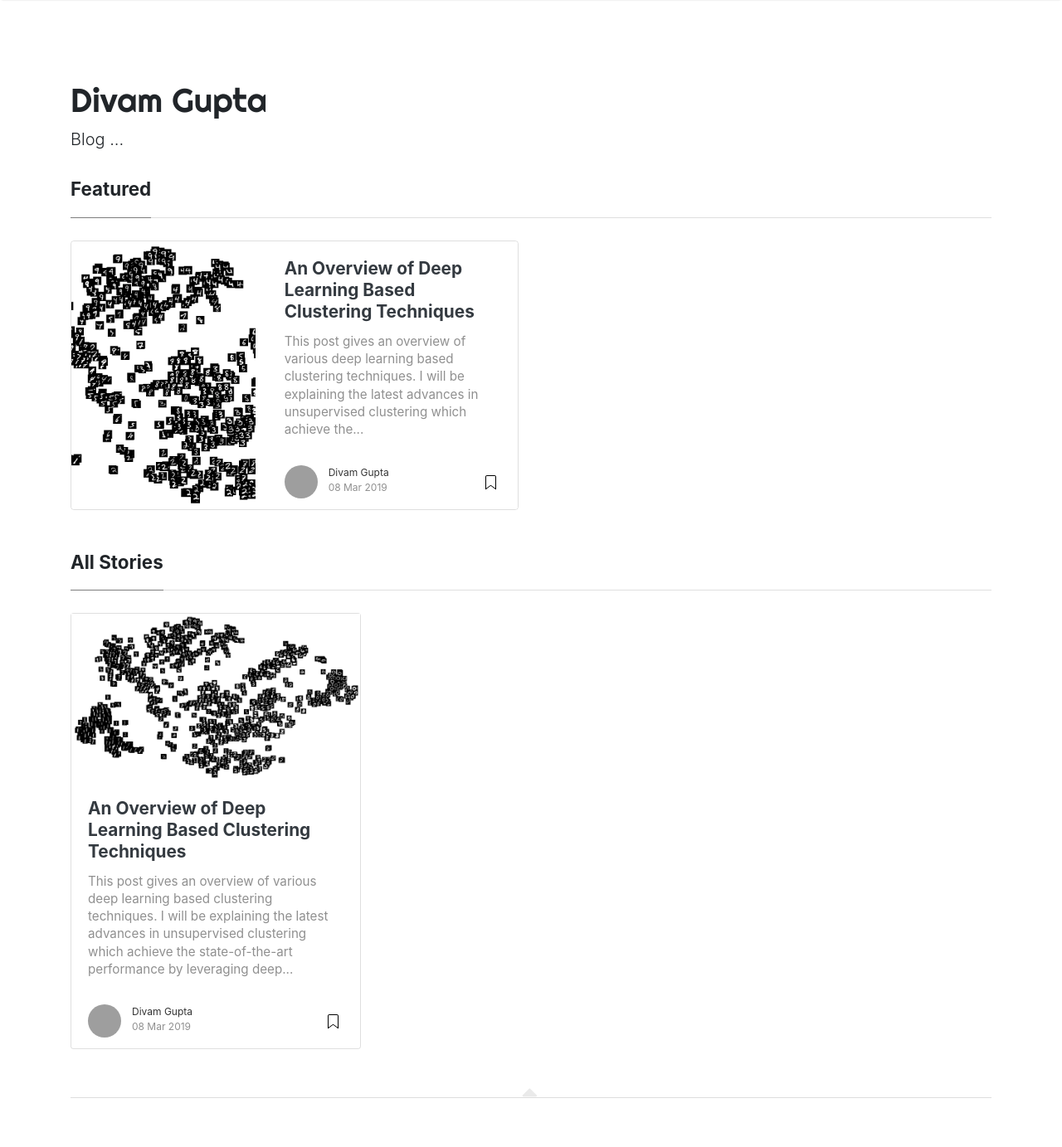
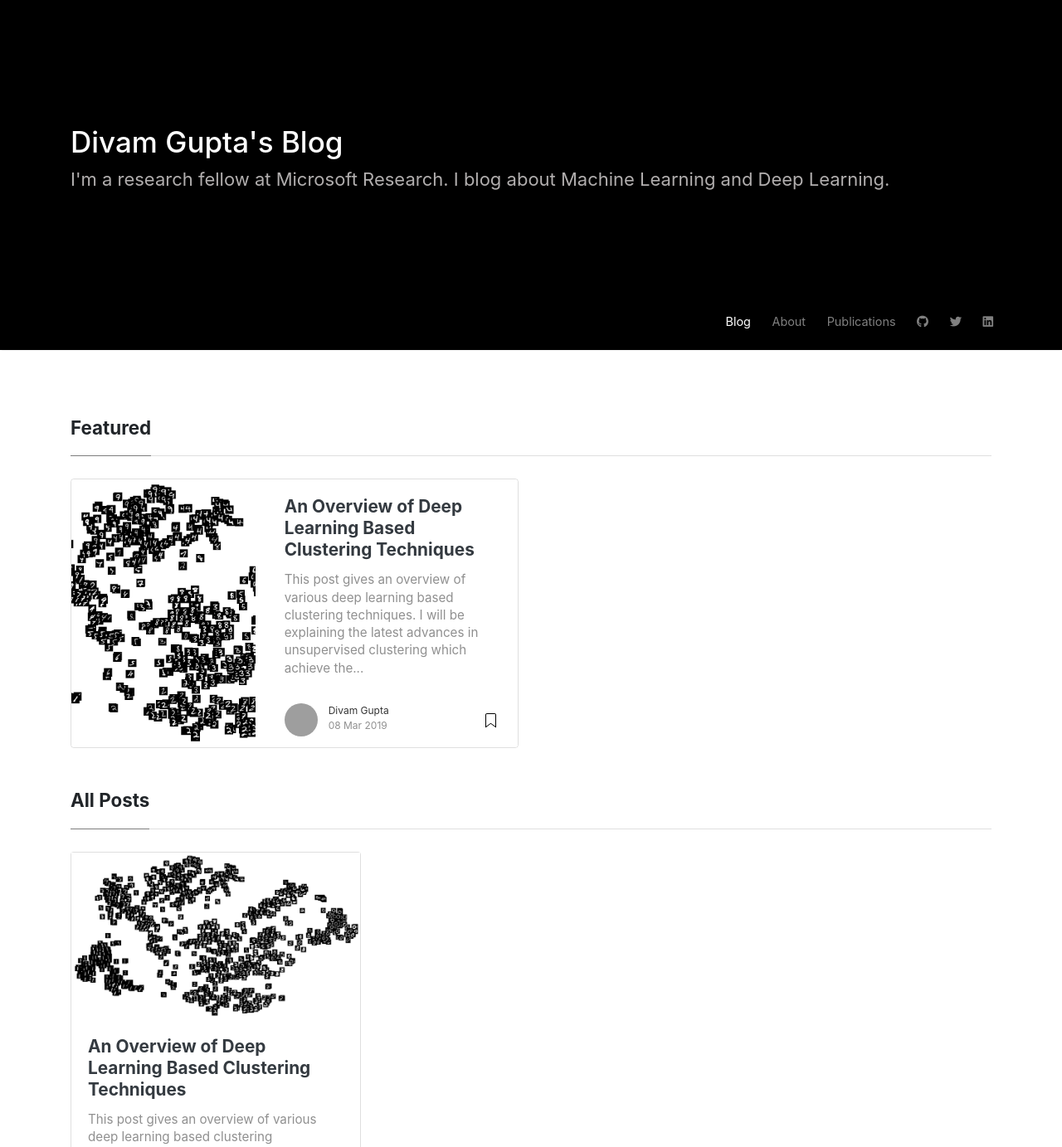
Before and after one commit to divamgupta/divamgupta.github.io, a Jekyll site: the page built from index.html, in a window 1280 px wide and 1400 px high, cut to the strip 0-1383 px from the top of the window. Shown: the whole strip at 83% size. Built offline with Jekyll 4.4.1, drawn with Linux system fonts in a browser that asks for light colours; nearby versions of some CDN libraries; the list of posts is cut into pages by our own code; comment, search, counter and statistics services are not loaded; grey boxes are pictures that could not be loaded.

Commit message:
ui changes

```diff
--- a/_layouts/default.html
+++ b/_layouts/default.html
@@ -20,6 +20,27 @@
 
 <link href="{{ site.baseurl }}/assets/css/main.css" rel="stylesheet">
 
+<style type="text/css">
+
+    @media screen and (min-width: 900px ){
+
+        .toggjgr {
+            padding-bottom: 132px   !important  ;
+            padding-top: 132px  !important ;
+        }
+
+        .bandu{
+            font-size: 35px   !important  ;
+        }
+
+        .doosrabandu{
+            font-size: 22px  !important  ;
+        }
+    }
+
+</style>
+
+
 </head>
 
 {% if jekyll.environment == 'production' %}
@@ -38,18 +59,40 @@
 <body class="{{ layout }}">
 
 
+
 <!-- Begin Menu Navigation
 ================================================== -->
-<nav class="navbar navbar-expand-lg navbar-light bg-white fixed-top mediumnavigation nav-down">
+<nav class="navbar navbar-expand-lg navbar-dark  fixed-top mediumnavigation nav-down" style="background-color: rgb(0,0,0) ; {% if page.url == "/" %} position: static ; display:block; padding-bottom: 15px; {% endif %} ">
+
+
+    {% if page.url == "/" %}
+    <div class="container pr-0 toggjgr" style=" padding-bottom: 56px  ; padding-top: 56px ; display:block">
+      <!-- Begin Logo -->
+        <a style="font-size: 23px ;" class="navbar-brand bandu" href="{{ site.baseurl }}/">
+        <!-- <img src="{{ site.baseurl }}/{{ site.logo }}" alt="{{ site.name }}"> -->
+        Divam Gupta's Blog
+        </a>
+        <br>
+        <h2 class="doosrabandu" style="color: #B1AEAE ; font-size: 17px; font-weight: 400 ">I'm a research fellow at Microsoft Research. I blog about Machine Learning and Deep Learning.</h2>
+        <!-- End Logo -->
+    </div>
+    {% endif %}
 
     <div class="container pr-0">
 
+        {% if page.url != "/" %}
             <!-- Begin Logo -->
             <a class="navbar-brand" href="{{ site.baseurl }}/">
             <!-- <img src="{{ site.baseurl }}/{{ site.logo }}" alt="{{ site.name }}"> -->
-    DIVAM GUPTA
+            Divam Gupta
             </a>
             <!-- End Logo -->
+        {% endif %}
+
+
+
+
+
 
         <button class="navbar-toggler" type="button" data-toggle="collapse" data-target="#navbarMediumish" aria-controls="navbarSupportedContent" aria-expanded="false" aria-label="Toggle navigation">
         <span class="navbar-toggler-icon"></span>
@@ -88,20 +131,6 @@
                     </li>
 
 
-
-              <!--
-                <li class="nav-item">
-                <a class="nav-link" href="https://github.com/wowthemesnet/mediumish-theme-jekyll/archive/master.zip"><i class="fas fa-download"></i> Download</a>
-                </li>
-
-                <li class="nav-item">
-                <a target="_blank" class="nav-link" href="https://www.wowthemes.net/themes/mediumish-wordpress/"><i class="fab fa-wordpress-simple"></i> WP Version</a>
-                </li>
-
-                <li class="nav-item">
-                <a target="_blank" class="nav-link" href="https://www.wowthemes.net/themes/mediumish-ghost/"><i class="fab fa-snapchat-ghost"></i> Ghost Version</a>
-                </li> -->
-
                     <li class="nav-item">
                     <a target="_blank" class="nav-link" href="https://github.com/divamgupta/"><i class="fab fa-github"></i></a>
                     </li>
@@ -113,8 +142,6 @@
                     <li class="nav-item">
                     <a target="_blank"  class="nav-link" href="https://www.linkedin.com/in/divamgupta/"><i class="fab fa-linkedin"></i></a>
                     </li>
-
-
 
 
                 </ul>
@@ -130,21 +157,6 @@
 
 <div class="site-content">
 <div class="container">
-
-<!-- Site Title
-================================================== -->
-
-{% if page.url == "/" %}
-    <div class="mainheading">
-        <h1 class="sitetitle">{{ site.name }}</h1>
-        <p class="lead">
-             {{ site.description }}
-        </p>
-    </div>
-{% endif %}
-
-
-
 
 
 
--- a/index.html
+++ b/index.html
@@ -34,7 +34,7 @@ title: Home
 
     <div class="section-title">
 
-        <h2><span>All Stories</span></h2>
+        <h2><span>All Posts</span></h2>
 
     </div>
 
```
Lines whose indentation alone changed are shown as unchanged.
